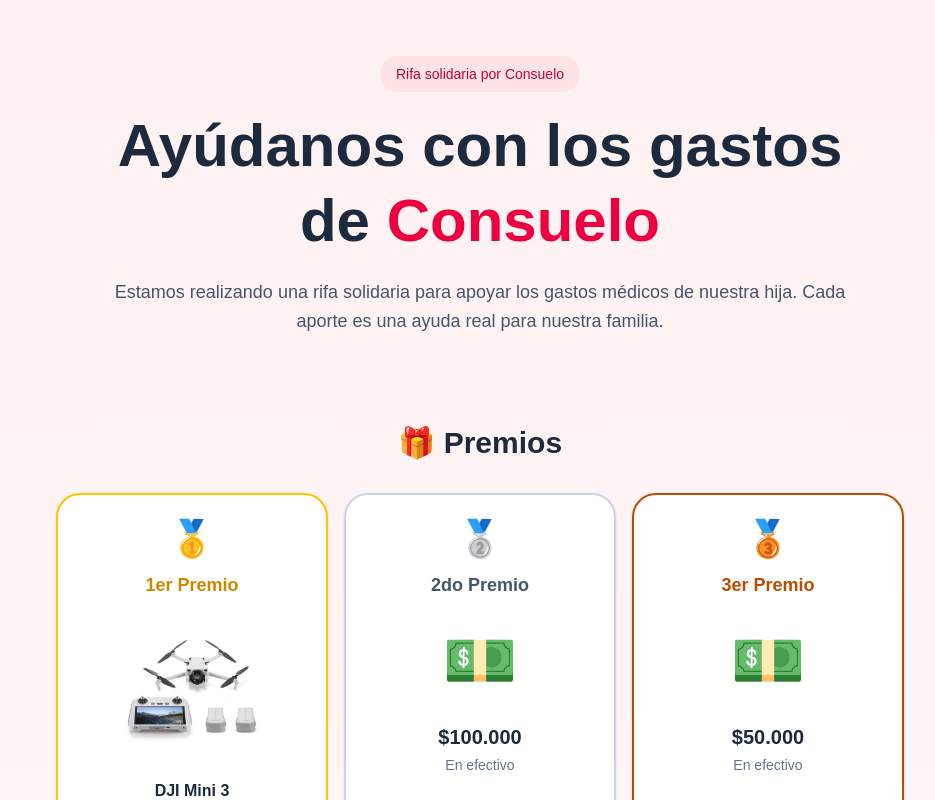
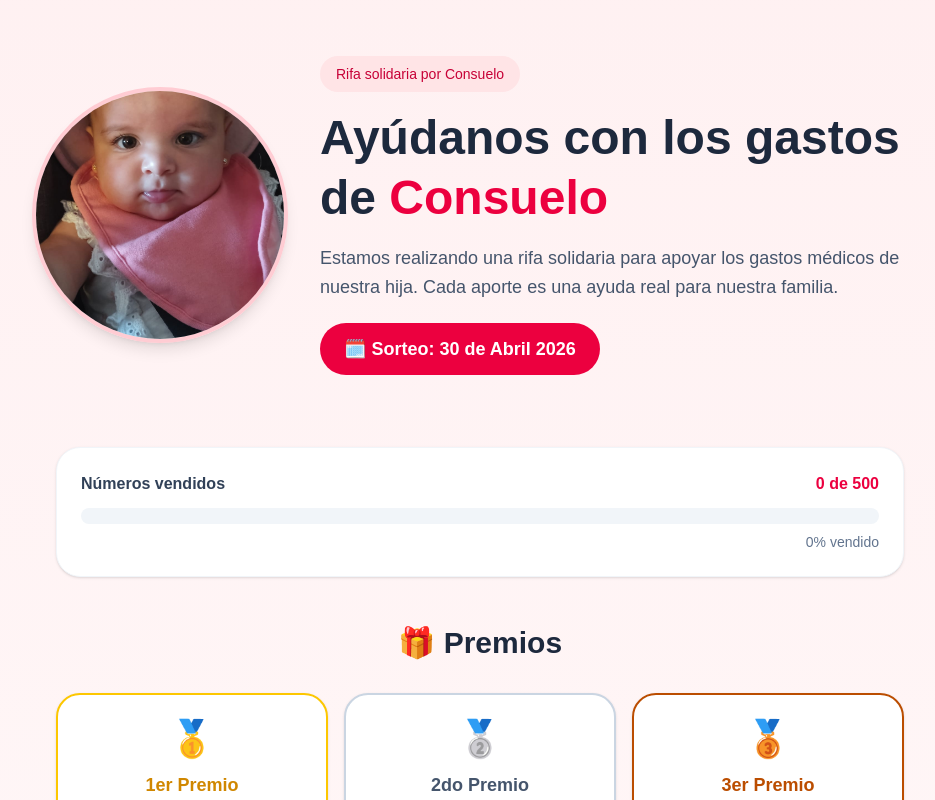
Before and after one commit to nexonez/rifa-consuelo, a Next.js app: page / in a window 1280 px wide. Shown: the top 800 px of the page, without its empty margins (160-1095 px from the left). Built offline with nearby package versions, Linux system fonts and the light colour scheme; no server answers; the database is empty.

Commit message:
feat: foto consu, barra progreso, fecha sorteo 2026

```diff
--- a/app/page.tsx
+++ b/app/page.tsx
@@ -12,6 +12,7 @@ export default function HomePage() {
   const [numerosVendidos, setNumerosVendidos] = useState<number[]>([]);
 
   const numeros = Array.from({ length: 500 }, (_, i) => i + 1);
+  const porcentaje = Math.round((numerosVendidos.length / 500) * 100);
 
   useEffect(() => {
     supabase
@@ -50,17 +51,46 @@ export default function HomePage() {
 
       {/* Hero */}
       <section className="max-w-6xl mx-auto px-4 md:px-6 py-8 md:py-14">
-        <div className="text-center max-w-3xl mx-auto">
+        <div className="flex flex-col md:flex-row items-center gap-8 max-w-4xl mx-auto">
+          <div className="flex-shrink-0">
+            <img
+              src="/consu.jpg"
+              alt="Consuelo"
+              className="w-48 h-48 md:w-64 md:h-64 rounded-full object-cover border-4 border-rose-200 shadow-lg"
+            />
+          </div>
+          <div className="text-center md:text-left">
             <span className="inline-block bg-rose-100 text-rose-700 px-4 py-2 rounded-full text-sm font-medium mb-4">
               Rifa solidaria por Consuelo
             </span>
-          <h1 className="text-3xl md:text-6xl font-bold leading-tight">
+            <h1 className="text-3xl md:text-5xl font-bold leading-tight">
               Ayúdanos con los gastos de <span className="text-rose-600">Consuelo</span>
             </h1>
-          <p className="mt-5 text-base md:text-lg text-slate-600 leading-relaxed">
+            <p className="mt-4 text-base md:text-lg text-slate-600 leading-relaxed">
               Estamos realizando una rifa solidaria para apoyar los gastos médicos de nuestra hija.
               Cada aporte es una ayuda real para nuestra familia.
             </p>
+            <div className="mt-5 inline-block bg-rose-600 text-white px-6 py-3 rounded-full font-bold text-lg">
+              🗓️ Sorteo: 30 de Abril 2026
+            </div>
+          </div>
+        </div>
+      </section>
+
+      {/* Barra de progreso */}
+      <section className="max-w-4xl mx-auto px-4 md:px-6 py-4">
+        <div className="bg-white rounded-3xl shadow-sm border border-slate-100 p-6">
+          <div className="flex justify-between items-center mb-3">
+            <span className="font-bold text-slate-700">Números vendidos</span>
+            <span className="font-bold text-rose-600">{numerosVendidos.length} de 500</span>
+          </div>
+          <div className="w-full bg-slate-100 rounded-full h-4">
+            <div
+              className="bg-rose-500 h-4 rounded-full transition-all duration-500"
+              style={{ width: `${porcentaje}%` }}
+            />
+          </div>
+          <p className="text-sm text-slate-500 mt-2 text-right">{porcentaje}% vendido</p>
         </div>
       </section>
 
```
Also changed, not shown: public/consu.jpg (added). Lines whose indentation alone changed are shown as unchanged.
